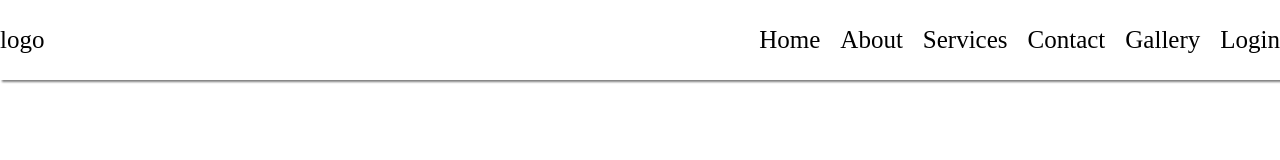
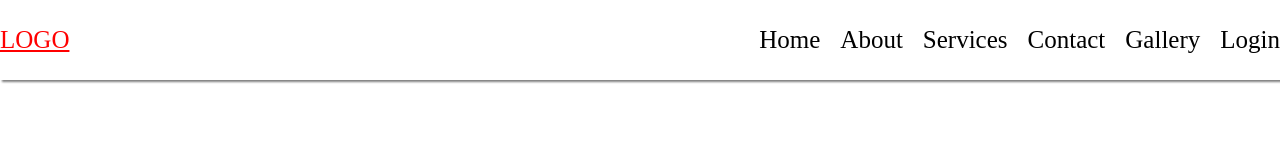
Before and after one commit to wscubevirendra/WSJP97-test, a plain HTML site: page index.html in a window 1280 px wide. Drawn offline with Linux system fonts and the light colour scheme.

Commit message:
Logo add

```diff
--- a/index.html
+++ b/index.html
@@ -26,6 +26,12 @@
             display: flex;
             gap: 20px;
         }
+
+        header>div{
+            color: red;
+            text-decoration: underline;
+            text-transform: uppercase;
+        }
     </style>
 </head>
 
```
